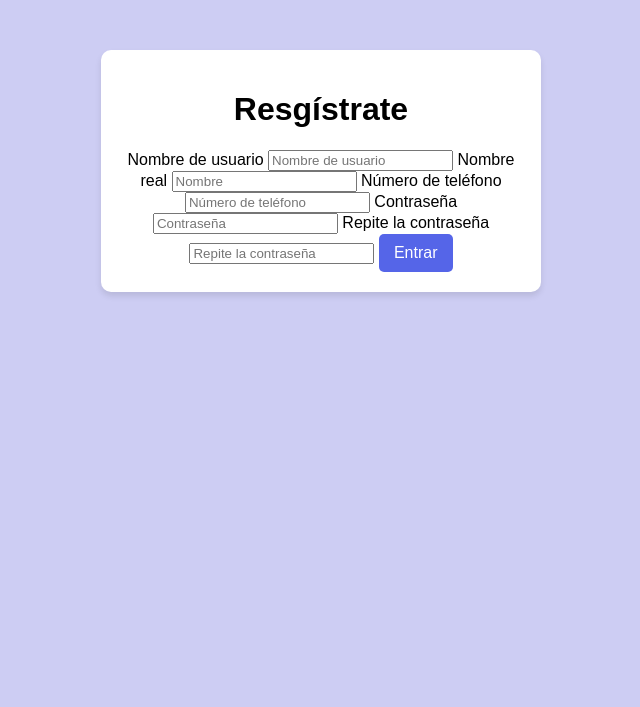
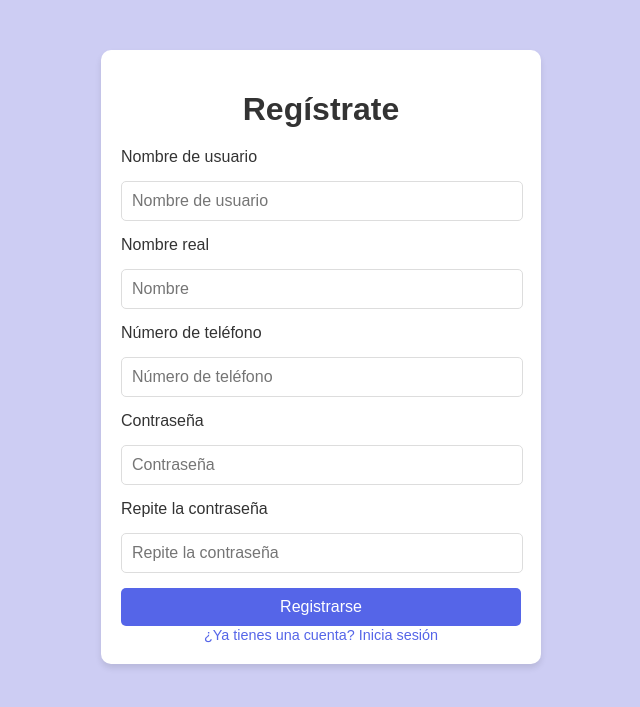
Before and after one commit to adrimartiin/M7-UF4-AA2-Foro, a PHP site: page /entrada/register.php in a window 1280 px wide. Shown: the top 707 px of the page, without its empty margins (319-959 px from the left). Run offline with PHP 8.4, Linux system fonts and the light colour scheme.

Commit message:
Paginas de login y regiter actualizadas

```diff
--- a/entrada/register.php
+++ b/entrada/register.php
@@ -3,30 +3,37 @@
 <head>
     <meta charset="UTF-8">
     <meta name="viewport" content="width=device-width, initial-scale=1.0">
-    <title>Document</title>
+    <title>Registro</title>
     <link rel="stylesheet" href="../css/styles.css">
 </head>
 <body>
     <div class="login-container">
-        <h1>Resgístrate</h1>
-        <form action="../validacionesPHP/validaRegister.php" method="POST">
-            <label for="nombre_usuario">Nombre de usuario</label>
-            <input type="text" name="nombre_usuario" placeholder="Nombre de usuario">
-            <label for="nombreReal">Nombre real</label>
-            <input type="text" name="nombreReal" placeholder="Nombre">
-            <label for="numTelefono">Número de teléfono</label>
-            <input type="tel" name="numTelefono" placeholder="Número de teléfono">
-            <label for="password">Contraseña</label>
-            <input type="password" name="pwd" placeholder="Contraseña">
-            <label for="repetirPassword">Repite la contraseña</label>
-            <input type="password" name="repetirPassword" placeholder="Repite la contraseña">
-            <button type="submit" class="login-btn">Entrar</button>
+        <h1 class="login-title">Regístrate</h1>
+        <form action="../validacionesPHP/validaRegister.php" method="POST" class="login-form">
+            <label for="nombre_usuario" class="form-label">Nombre de usuario</label>
+            <input type="text" id="nombre_usuario" name="nombre_usuario" class="form-input" placeholder="Nombre de usuario">
+
+            <label for="nombreReal" class="form-label">Nombre real</label>
+            <input type="text" id="nombreReal" name="nombreReal" class="form-input" placeholder="Nombre">
+
+            <label for="numTelefono" class="form-label">Número de teléfono</label>
+            <input type="tel" id="numTelefono" name="numTelefono" class="form-input" placeholder="Número de teléfono">
+
+            <label for="password" class="form-label">Contraseña</label>
+            <input type="password" id="password" name="pwd" class="form-input" placeholder="Contraseña">
+
+            <label for="repetirPassword" class="form-label">Repite la contraseña</label>
+            <input type="password" id="repetirPassword" name="repetirPassword" class="form-input" placeholder="Repite la contraseña">
+
+            <button type="submit" class="login-btn">Registrarse</button>
+
             <?php
-                if(isset($_GET['error']) == '1'){
-                    echo "<p style='color: red'>El nombre de usuario ya existe</p>";
+                if (isset($_GET['error']) && $_GET['error'] == '1') {
+                    echo "<p class='error-message'>El nombre de usuario ya existe</p>";
                 }
             ?>
         </form>
+        <a href="login.php" class="register-link">¿Ya tienes una cuenta? Inicia sesión</a>
     </div>
 </body>
 </html>
```
Also changed, not shown: entrada/login.php (+10 -8 lines).
